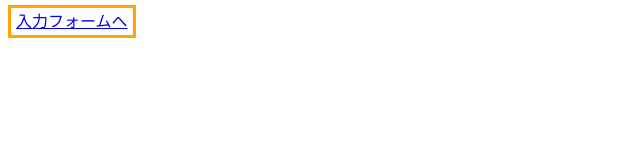
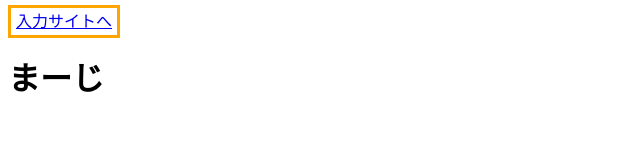
Before and after one commit to shoshosho0129/conflict-test, a plain HTML site: page index.html in a window 1280 px wide. Shown: the whole page, without its empty margins (0-640 px from the left). Drawn offline with Linux system fonts and the light colour scheme.

Commit message:
変更箇所
index.htmlはaタグの文字を変えた
h１タグを追加した
form.htmlはtitleタグとbodyのなかにpタグを追加した。

```diff
--- a/index.html
+++ b/index.html
@@ -12,6 +12,7 @@
     <title>Document</title>
 </head>
 <body>
-    <a href="form.html" style="border: solid orange 3px;">入力フォームへ</a>
+    <a href="form.html" style="border: solid orange 3px;">入力サイトへ</a>
+    <h1>まーじ</h1>
 </body>
 </html>
```
Also changed, not shown: form.html (+2 -1 lines).
